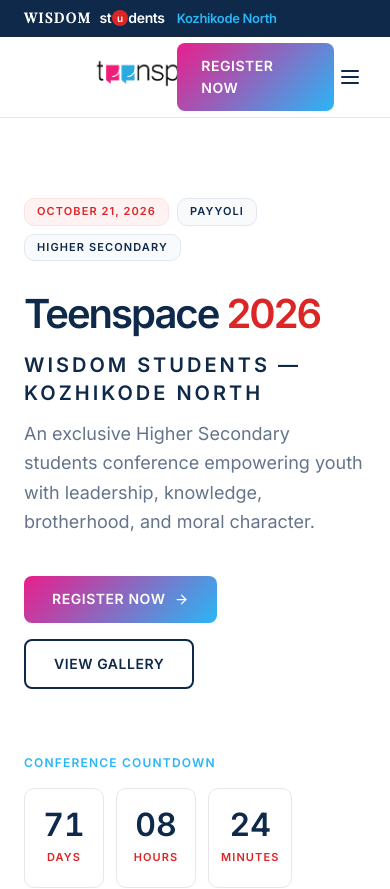
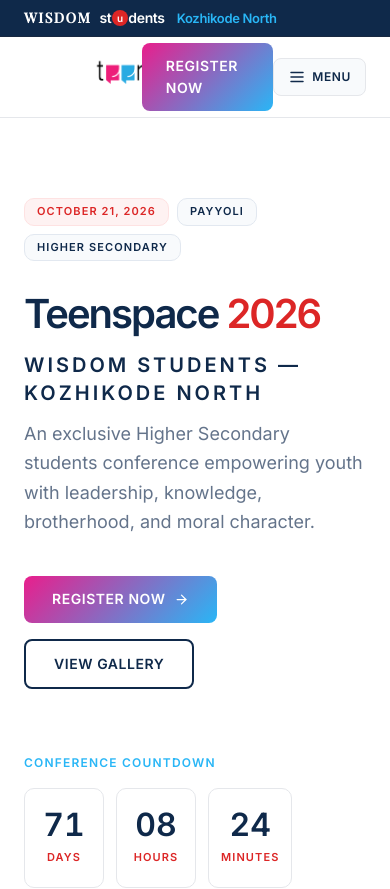
Before and after one commit to Althafx17/teenspace-calicut-north, a React (Vite) app: page / in a window 390 px wide. Shown: the top 889 px of the page. Built offline with nearby package versions, Linux system fonts and the light colour scheme.

Commit message:
navbar: add explicit mobile Menu button and full-featured drawer

```diff
--- a/src/components/Navbar.tsx
+++ b/src/components/Navbar.tsx
@@ -77,32 +77,51 @@
             Register Now
           </a>
 
-          {/* Mobile Toggle */}
+          {/* Mobile Menu Button */}
           <button
             onClick={() => setOpen(!open)}
-            className="md:hidden text-[#0f294a] p-1"
-            aria-label="Toggle menu"
+            className="md:hidden flex items-center gap-1.5 px-3.5 py-2 rounded-lg border border-[#e5e7eb] bg-slate-50 text-[#0f294a] text-[12px] font-bold uppercase tracking-wider hover:bg-slate-100 hover:border-[#29b6f6] transition-all"
+            aria-label="Toggle navigation menu"
           >
-            {open ? <X size={24} /> : <Menu size={24} />}
+            {open ? (
+              <>
+                <X size={18} />
+                <span>Close</span>
+              </>
+            ) : (
+              <>
+                <Menu size={18} />
+                <span>Menu</span>
+              </>
+            )}
           </button>
         </div>
       </nav>
 
       {/* Mobile Drawer */}
       {open && (
-        <div className="fixed inset-0 z-40 bg-white flex flex-col items-center justify-center gap-8 md:hidden">
-          <div className="flex flex-col items-center gap-4">
+        <div className="fixed inset-0 z-50 bg-white flex flex-col justify-between p-6 md:hidden">
+          {/* Drawer Top Bar */}
+          <div className="flex items-center justify-between border-b border-[#e5e7eb] pb-4">
             <WisdomStudentsTag theme="light" />
+            <button
+              onClick={() => setOpen(false)}
+              className="flex items-center gap-1.5 px-3.5 py-1.5 rounded-lg border border-[#e5e7eb] bg-slate-50 text-[#0f294a] text-[12px] font-bold uppercase tracking-wider"
+            >
+              <X size={18} />
+              <span>Close</span>
+            </button>
+          </div>
+
+          {/* Drawer Content */}
+          <div className="flex flex-col items-center gap-6 my-auto">
             <img
               src="/TEENSPACE-01-2.png"
               alt="Teenspace Logo"
               width={150}
               height={54}
-              className="h-[54px] w-auto object-contain scale-[2.2] origin-center mt-2"
+              className="h-[54px] w-auto object-contain scale-[2.2] origin-center mb-2"
             />
-          </div>
-
-          <div className="flex flex-col items-center gap-6 mt-4">
             {links.map(l => (
               <a
                 key={l.label}
@@ -113,15 +132,16 @@
                 {l.label}
               </a>
             ))}
+            <a
+              href="#register"
+              onClick={() => setOpen(false)}
+              className="btn-primary mt-4 w-60 justify-center py-3.5 text-sm"
+            >
+              Register Now
+            </a>
           </div>
 
-          <a
-            href="#register"
-            onClick={() => setOpen(false)}
-            className="btn-primary mt-2 w-56 justify-center py-3.5 text-sm"
-          >
-            Register Now
-          </a>
+          <p className="text-center text-xs text-[#9ca3af]">© 2026 Wisdom Students · Kozhikode North</p>
         </div>
       )}
     </header>
```
